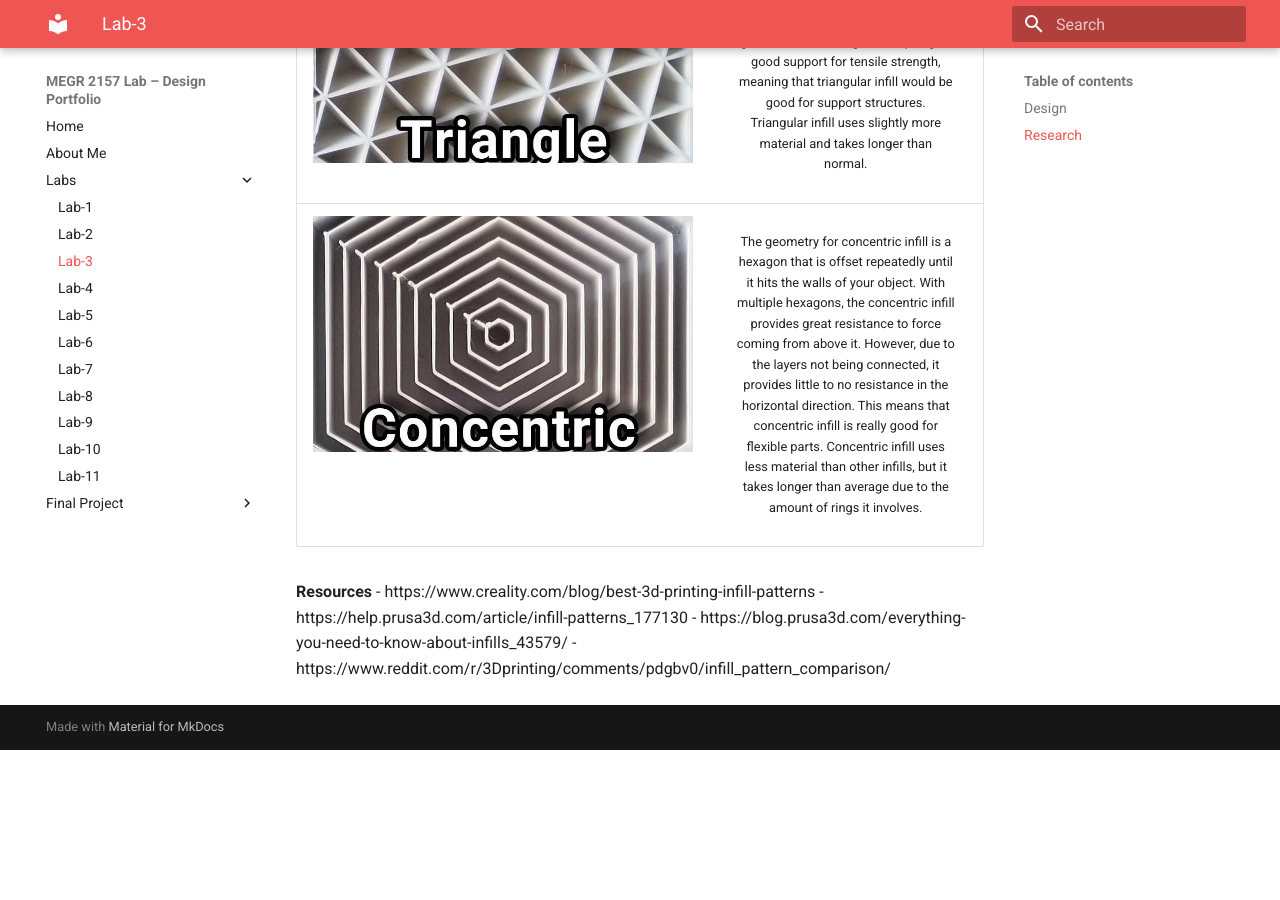
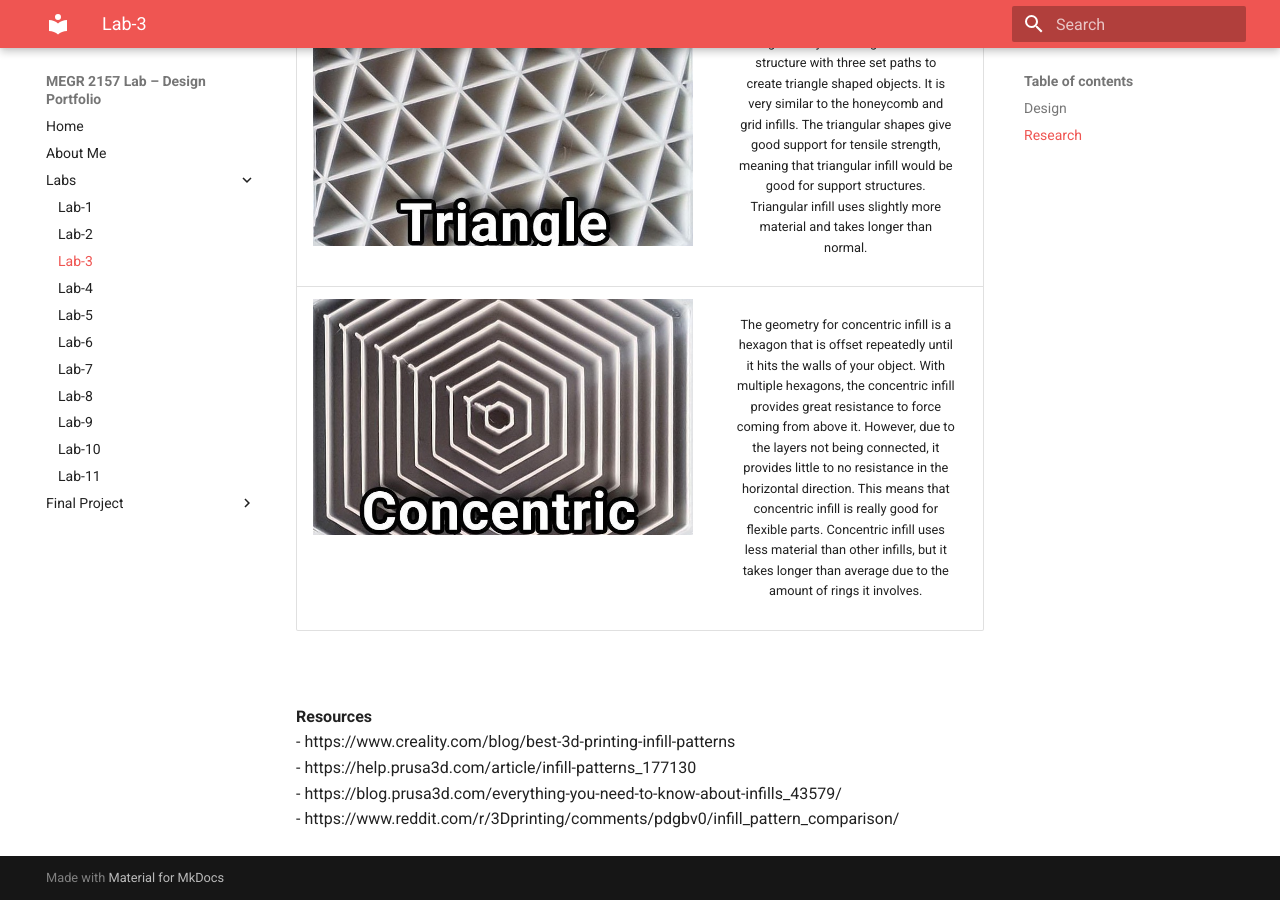
Before and after one commit to AndyChwalik/andy-chwalik-portfolio, an MkDocs documentation site: the page built from docs/Labs/L03/index.md, in a window 1280 px wide and 900 px high, scrolled down 8994 px. Built offline with MkDocs 1.6.1 and Material for MkDocs 9.7.7, drawn with Linux system fonts in a browser that asks for light colours; before the commit the page ends 9744 px from its top, so only the background shows below that.

Commit message:
Update index.md

```diff
--- a/docs/Labs/L03/index.md
+++ b/docs/Labs/L03/index.md
@@ -236,10 +236,10 @@ I couldn't land on an object I wanted to 3D print initially, but I decided to do
       </p>
     </td>
   </tr>
-</table>
+</table><br>
 
 ## Research
-
+<br>
 <table style="width:100%;">
   <tr>
     <td style="width:60%;">
@@ -271,10 +271,10 @@ I couldn't land on an object I wanted to 3D print initially, but I decided to do
       </p>
     </td>
   </tr>
-</table>
+</table><br>
 
-**Resources**
-- https://www.creality.com/blog/best-3d-printing-infill-patterns
-- https://help.prusa3d.com/article/infill-patterns_177130
-- https://blog.prusa3d.com/everything-you-need-to-know-about-infills_43579/
-- https://www.reddit.com/r/3Dprinting/comments/pdgbv0/infill_pattern_comparison/
+**Resources**<br>
+- https://www.creality.com/blog/best-3d-printing-infill-patterns<br>
+- https://help.prusa3d.com/article/infill-patterns_177130<br>
+- https://blog.prusa3d.com/everything-you-need-to-know-about-infills_43579/<br>
+- https://www.reddit.com/r/3Dprinting/comments/pdgbv0/infill_pattern_comparison/<br>
```
